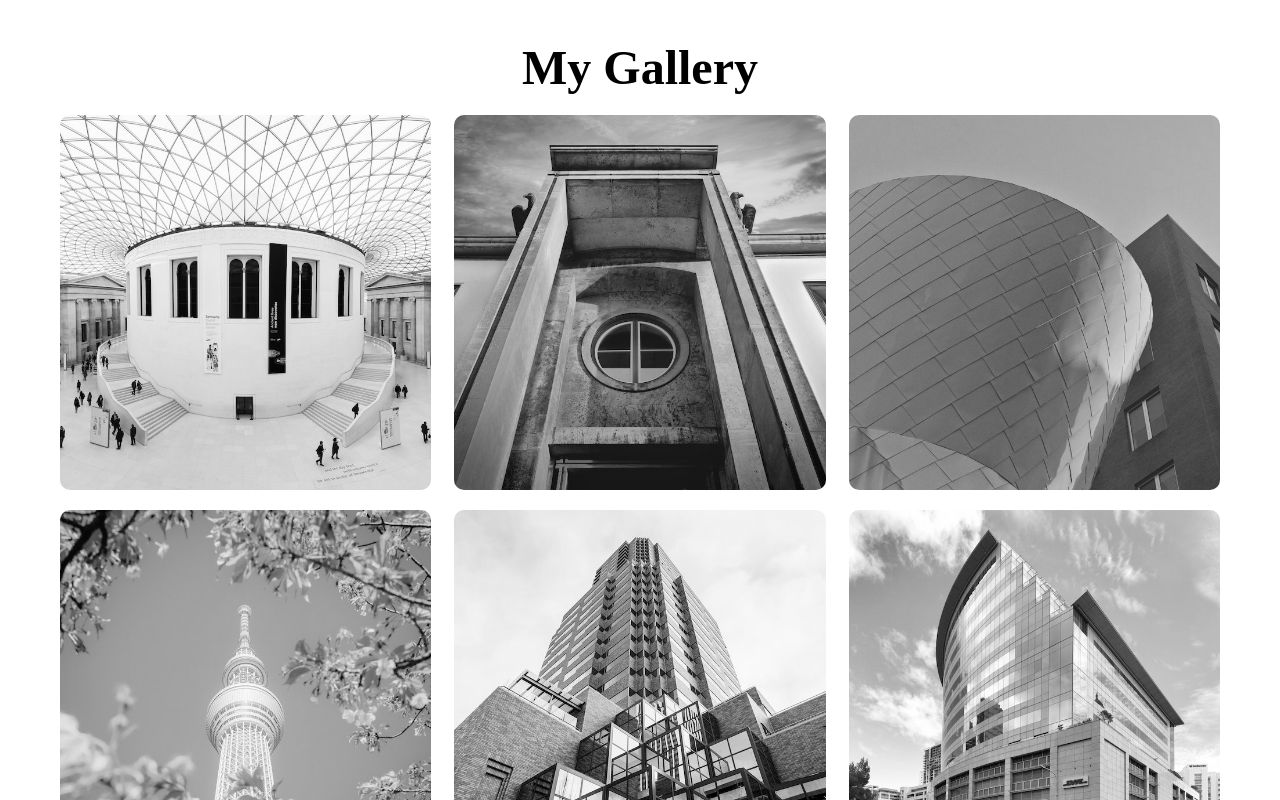
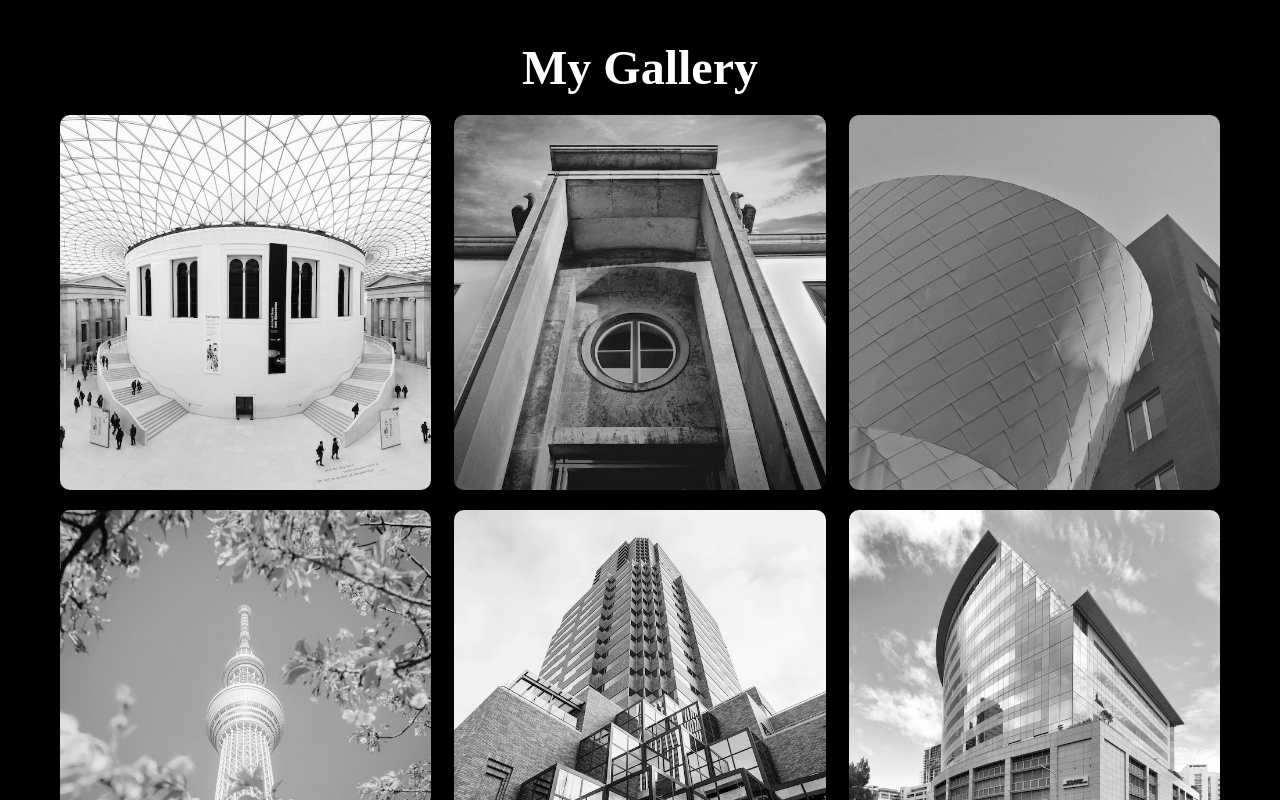
Before and after one commit to bhavyae-pokhrel/BLACK-AND-WHITE, a plain HTML site: page index.html in a window 1280 px wide. Drawn offline with Linux system fonts and the light colour scheme.

Commit message:
styles.css

```diff
--- a/styles.css
+++ b/styles.css
@@ -2,6 +2,9 @@
     padding: 0px;
     margin: 0px;
     box-sizing: border-box;
+}
+#whole{
+    background-color: black;
 }
 #wrapper{
     height: 100vh;
@@ -20,6 +23,7 @@
     text-align: center;
     margin-bottom: 20px;
     font-size: 3rem;
+     color: #fff;
 }
 .gallery{
     display: flex;
```
